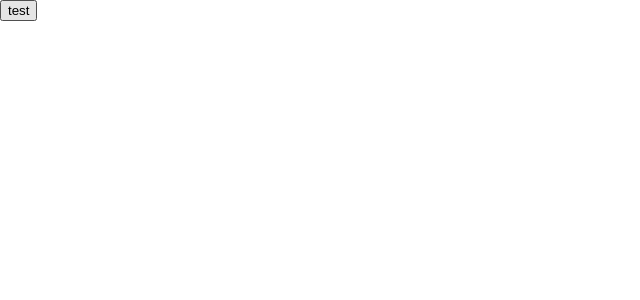
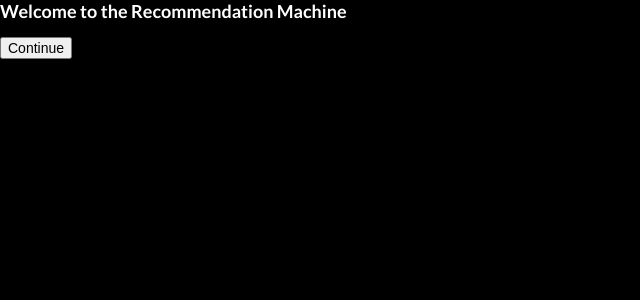
Before and after one commit to ButeraMV/frontend, a React (Create React App) app: page / in a window 1280 px wide. Shown: the top 300 px of the page, without its empty margins (0-640 px from the left). Built offline with nearby package versions, Linux system fonts and the light colour scheme.

Commit message:
Add semantic UI

```diff
--- a/package.json
+++ b/package.json
@@ -5,7 +5,10 @@
   "dependencies": {
     "react": "^16.2.0",
     "react-dom": "^16.2.0",
-    "react-scripts": "1.0.17"
+    "react-router-dom": "^4.2.2",
+    "react-scripts": "1.0.17",
+    "semantic-ui-css": "^2.2.12",
+    "semantic-ui-react": "^0.77.1"
   },
   "scripts": {
     "start": "react-scripts start",
--- a/src/App.css
+++ b/src/App.css
@@ -0,0 +1,10 @@
+html, body {
+  margin: 0;
+  padding: 0;
+  background: black;
+}
+
+.splash-screen {
+  background: black;
+  color: white;
+}
--- a/src/App.js
+++ b/src/App.js
@@ -1,17 +1,29 @@
 import React, { Component } from 'react';
+import {
+  BrowserRouter as Router,
+  Route,
+  Link
+} from 'react-router-dom';
 
 //includes
 import './App.css';
 
 //components
-import ActionButton from './components/ActionButton'
+import ActionButton from './components/ActionButton';
+import Splash from './components/splash/Splash.js';
+import RatingsPage from './components/ratings-page/RatingsPage.js';
 
 class App extends Component {
   render() {
-    return (
+    return   (
+      <Router>
       <div className="App">
-        <ActionButton text='test' />
+
+        <Route exact path='/' component={Splash} />
+        <Route exact path='/ratings' component={RatingsPage} />
+
       </div>
+      </Router>
     );
   }
 }
--- /dev/null
+++ b/src/components/ratings-page/RatingsPage.js
@@ -0,0 +1,11 @@
+import React, { Component } from 'react';
+
+class RatingsPage extends Component {
+  render() {
+    return (
+      <h1>this is the ratings page</h1>
+    );
+  }
+}
+
+export default RatingsPage;
--- /dev/null
+++ b/src/components/splash/Splash.js
@@ -0,0 +1,15 @@
+import React, { Component } from 'react';
+import {Link} from 'react-router-dom';
+
+class Splash extends Component {
+  render() {
+    return (
+      <div className='splash-screen'>
+        <h3>Welcome to the Recommendation Machine</h3>
+        <Link to='/ratings'><button>Continue</button></Link>
+      </div>
+    );
+  }
+}
+
+export default Splash;
--- a/src/index.js
+++ b/src/index.js
@@ -1,6 +1,6 @@
 import React from 'react';
 import ReactDOM from 'react-dom';
-import './index.css';
+import 'semantic-ui-css/semantic.min.css';
 import App from './App';
 import registerServiceWorker from './registerServiceWorker';
 
```
Also changed, not shown: 2 other files (tests, documents, lock files or other folders).
